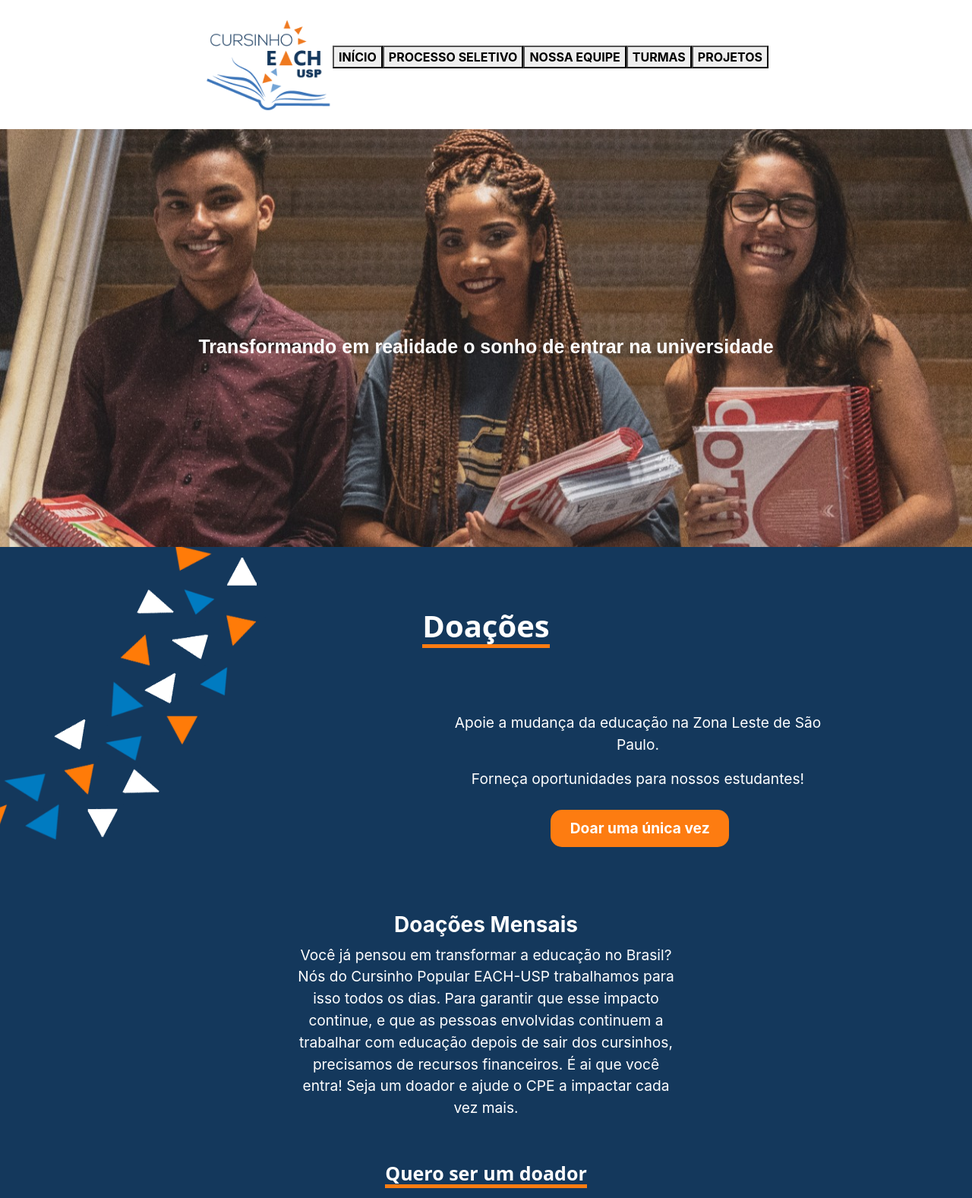
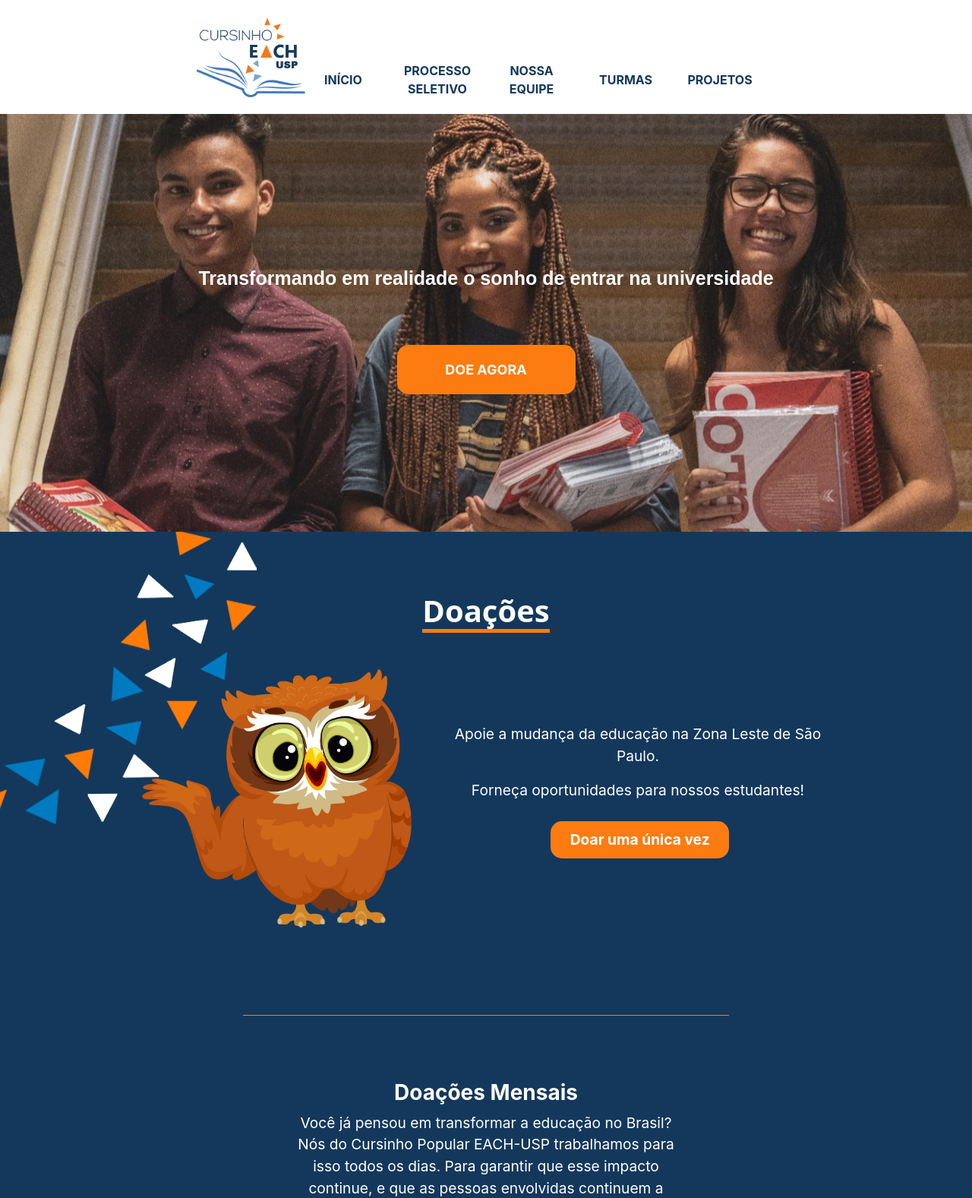
Before and after one commit to cursinhoeachusp/site-cpe, a PHP site: page /campanhaDoacao.html in a window 1280 px wide. Shown: the top 1577 px of the page at 76% size. Run offline with PHP 8.4, Linux system fonts and the light colour scheme.

Commit message:
Página de Doação - Atualizado

```diff
--- a/campanhaDoacao.html
+++ b/campanhaDoacao.html
@@ -15,10 +15,10 @@
 </head>
 
 <header>
-
   <div class="faixaDoLogo">
     <div class="row">
       <div class="logo-cursinho"></div>
+    </div>
 
     <div class="botoesHeader" id="recuo">
         <div class="item">
@@ -60,7 +60,6 @@
           </div>
         </div>
   </div>
-
 </header>
 
 <body>
@@ -72,6 +71,13 @@
         <div class="fotoAlunos">
           <div class="h-foto">
             <h1>Transformando em realidade o sonho de entrar na universidade</h1>
+              <div class="botoes" id="recuo">
+                <div class="item">
+                  <a href="campanhaDoacao.html">
+                    <button class="botaoDoeAgora manual"><b>DOE AGORA</b></button>
+                  </a>
+                </div>
+              </div>
           </div>
         </div>
 
@@ -213,9 +219,8 @@
     <div class="seção">
     <div class="texto">
       <h2> Valor arrecadado: </h2>
-      <p> R$XXX,XX </p>
 
-<div id="percentCount" class="percentet-count">100% test</div>
+<div id="percentCount" class="percentet-count">R$XXX,XX</div>
       <div class="progress-bar">
         <div class="progress" id="progress"></div>
       </div>
--- a/css/style.css
+++ b/css/style.css
@@ -18,15 +18,38 @@
     display: flex;
     justify-content: center;
     align-items: center;
-    height: 170px;
+    height: 150px;
     background-color: white;
 }
 
 .logo-cursinho {
     background-image: url('../img/logo.png');
-    width: 170px;
-    height: 170px;
+    width: 150px;
+    height: 150px;
     background-size: cover;
+}
+
+.botaoHeader {
+    background-color: transparent;
+    border: none;
+    border-radius: 15px;
+    padding: 5px 5px;
+    margin-left: 7px;
+    margin-right: 7px;
+    margin-top: auto;
+    margin-bottom: auto;
+    width: 110px;
+    color: #14385C;
+    flex-direction: row;
+}
+
+.manualHeader {
+    width: 110px;
+}
+
+.botaoHeader:hover {
+    cursor: pointer;
+    background-color: #F2F2F2;
 }
 
 /* -------------------------------------- */
@@ -41,7 +64,24 @@
     height: 5px;
     width: auto;
     margin-bottom: 0px;
+}
 
+.fineLineLaranja {
+    display: flex;
+    margin: auto;
+    background-color: #FD7C11;
+    height: 1px;
+    width: 50vw;
+    margin: 85px auto 85px auto;
+}
+
+.fineLineFundo {
+    display: flex;
+    margin: auto;
+    background-color: #FD7C11;
+    height: 5px;
+    margin: 55px auto 55px auto;
+    margin-bottom: 0px;
 }
 
 .seção {
@@ -98,14 +131,13 @@
     background-image: url('../img/wfh_1.svg');
 }
 
-#maoDoacao {
+#atena_demonstrando {
     background-image: url('../img/atena_demonstrando.png');
     margin-top: 40px;
     background-size: contain;
     background-repeat: no-repeat;
     background-position: center;
     margin-bottom: 30px;
-
 }
 
 #quemSomos{
@@ -327,7 +354,19 @@
     width: 205px;
     color: white;
     flex-direction: row;
+}
 
+.botaoDoeAgora {
+    background-color: #FD7C11;
+    border: none;
+    border-radius: 15px;
+    padding: 10px 20px;
+    margin-top: 5px;
+    margin-bottom: 10px;
+    font-size: 18px;
+    width: 205px;
+    height: 65px;
+    color: white;
 }
 
 .botoes .icones {
--- a/index.html
+++ b/index.html
@@ -73,7 +73,7 @@
       <div class="fotoAlunos">
         <div class="h-foto">
           <h1>Transformando em realidade o sonho de entrar na universidade</h1>
-            <div class="botoesDoeAgora" id="recuo">
+            <div class="botoes" id="recuo">
               <div class="item">
                 <a href="campanhaDoacao.html">
                   <button class="botaoDoeAgora manual"><b>DOE AGORA</b></button>
--- a/nossaEquipe.html
+++ b/nossaEquipe.html
@@ -19,7 +19,8 @@
     <div class="row">
       <div class="logo-cursinho"></div>
     </div>
-        <div class="botoesHeader" id="recuo">
+
+    <div class="botoesHeader" id="recuo">
         <div class="item">
             <a href="index.html">
               <button class="botaoHeader manualHeader"><b>INÍCIO</b></button>
@@ -59,7 +60,6 @@
           </div>
         </div>
   </div>
-
 </header>
 
 <body>
@@ -71,7 +71,7 @@
       <div class="fotoEquipe">
         <div class="h-foto">
           <h1>Transformando em realidade o sonho de entrar na universidade</h1>
-            <div class="botoesDoeAgora" id="recuo">
+            <div class="botoes" id="recuo">
               <div class="item">
                 <a href="campanhaDoacao.html">
                   <button class="botaoDoeAgora manual"><b>DOE AGORA</b></button>
```
Also changed, not shown: other parts of css/style.css (+43 -26 lines), processoseletivo.html (+4 -4 lines), projetos.html (+4 -4 lines), turmas.html (+4 -4 lines). Lines whose indentation alone changed are shown as unchanged.
